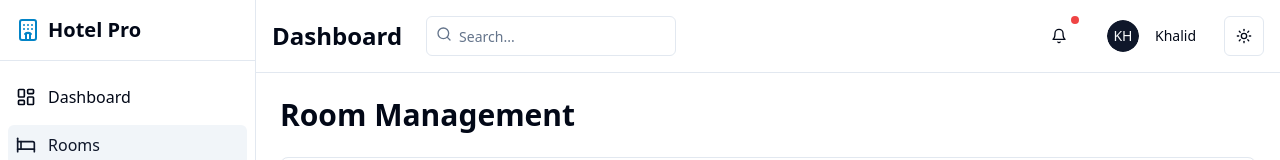
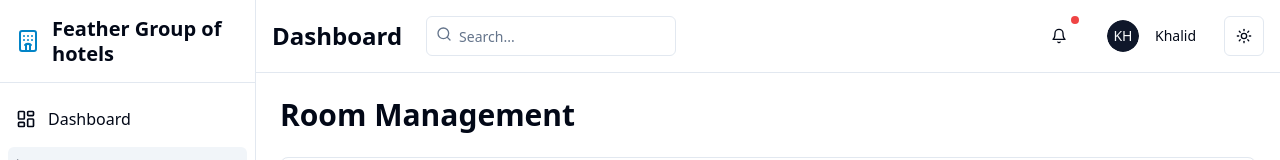
Before and after one commit to Khalidbinwaheed/inn-sight-manager, a React (Vite) app: page /rooms in a window 1280 px wide. Shown: the top 160 px of the page. Built offline with nearby package versions, Linux system fonts and the light colour scheme; no server answers.

Commit message:
Update Sidebar.tsx

```diff
--- a/src/components/dashboard/Sidebar.tsx
+++ b/src/components/dashboard/Sidebar.tsx
@@ -1,4 +1,3 @@
-
 import React, { useState } from 'react';
 import { Link, useLocation } from 'react-router-dom';
 import { cn } from '@/lib/utils';
@@ -43,7 +42,7 @@ const SidebarItem = ({ icon, text, active, collapsed, to, onClick }: SidebarItem
   );
 };
 
-export default function Sidebar() {
+export default function Sidebar({ className }: { className?: string }) {
   const [collapsed, setCollapsed] = useState(false);
   const location = useLocation();
 
@@ -62,13 +61,18 @@ export default function Sidebar() {
     <div
       className={cn(
         "bg-sidebar border-r border-sidebar-border h-screen flex flex-col transition-all duration-300",
-        collapsed ? "w-16" : "w-64"
+        collapsed ? "w-16" : "w-64",
+        className
       )}
     >
       <div className="flex items-center p-4 border-b border-sidebar-border">
-        <div className="flex items-center">
-          <Hotel className="h-6 w-6 text-hotel-600" />
-          {!collapsed && <span className="ml-2 text-xl font-semibold text-sidebar-foreground whitespace-nowrap">Hotel Pro</span>}
+        <div className="flex items-center w-full">
+          <Hotel className="h-6 w-6 text-hotel-600 flex-shrink-0" />
+          {collapsed ? (
+            <span className="ml-2 text-xl font-semibold text-sidebar-foreground whitespace-nowrap">FG</span>
+          ) : (
+            <span className="ml-3 text-xl font-semibold text-sidebar-foreground leading-tight">Feather Group of hotels</span>
+          )}
         </div>
       </div>
 
```
